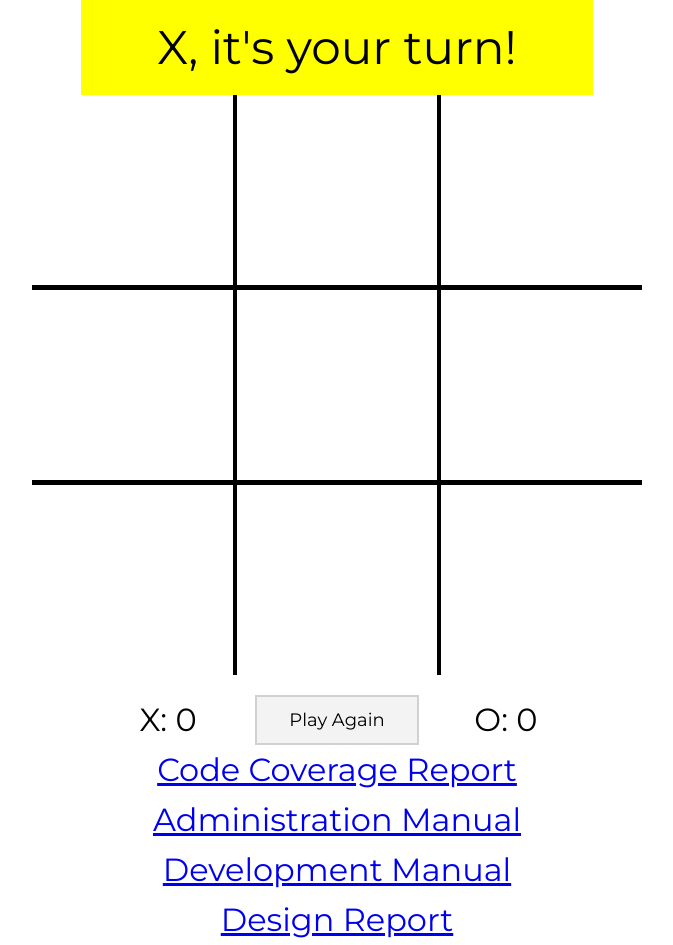
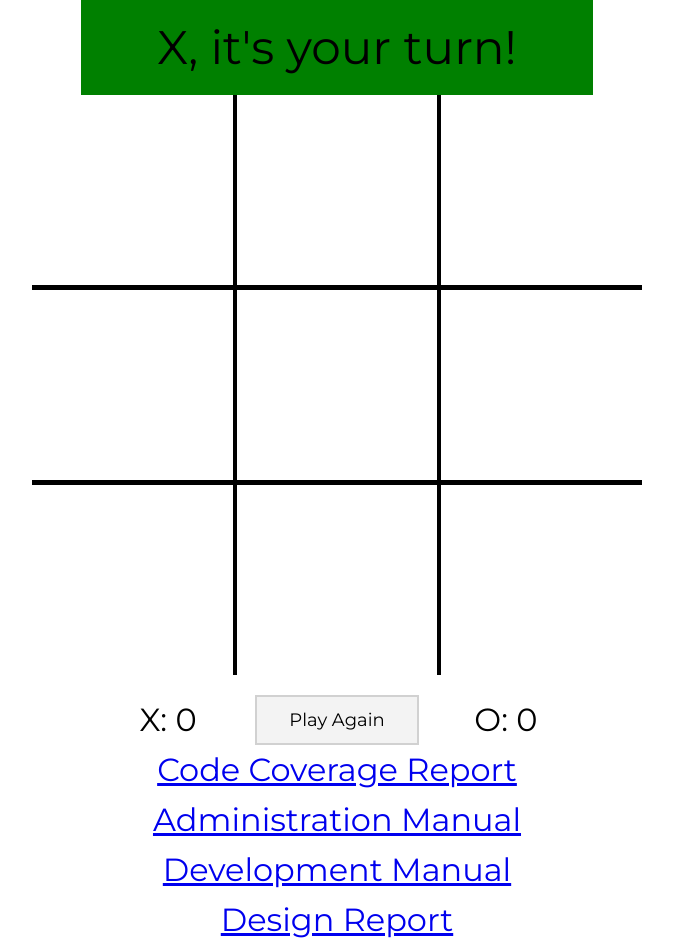
Before and after one commit to badServers/LateTermAssignment, a website built with webpack: page src/client/index.html in a window 1280 px wide. Shown: the whole page, without its empty margins (303-976 px from the left). Built offline with nearby package versions, Linux system fonts and the light colour scheme; no server answers; files whose address does not match are found by name.

Commit message:
fixin broke code

```diff
--- a/src/client/styles.css
+++ b/src/client/styles.css
@@ -12,7 +12,7 @@
     line-height: 115px;
     font-size: 54px;
     font-weight: normal;
-    background-color: yellow;
+    background-color: green;
 }
 
 #board-container {
```
Also changed, not shown: src/logic/winning.test.js (+1 -1 lines).
